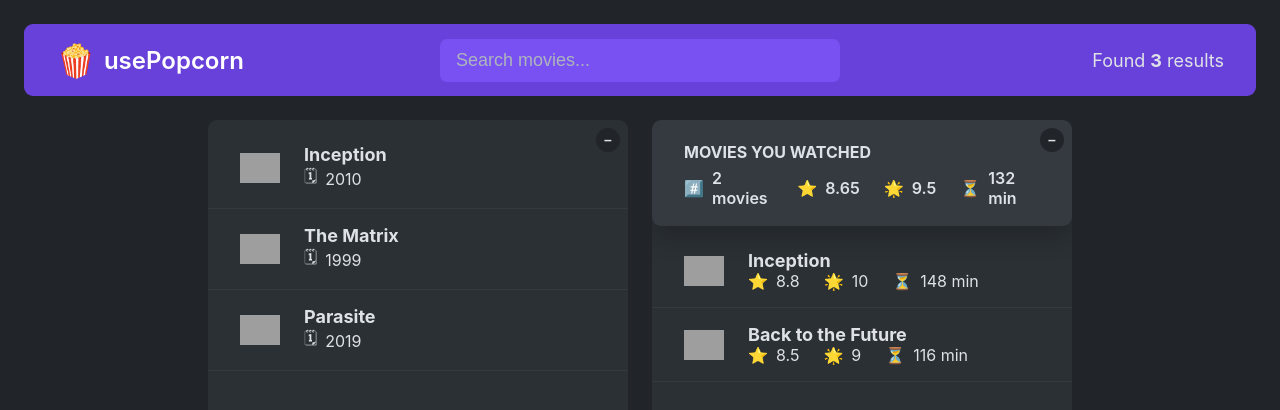
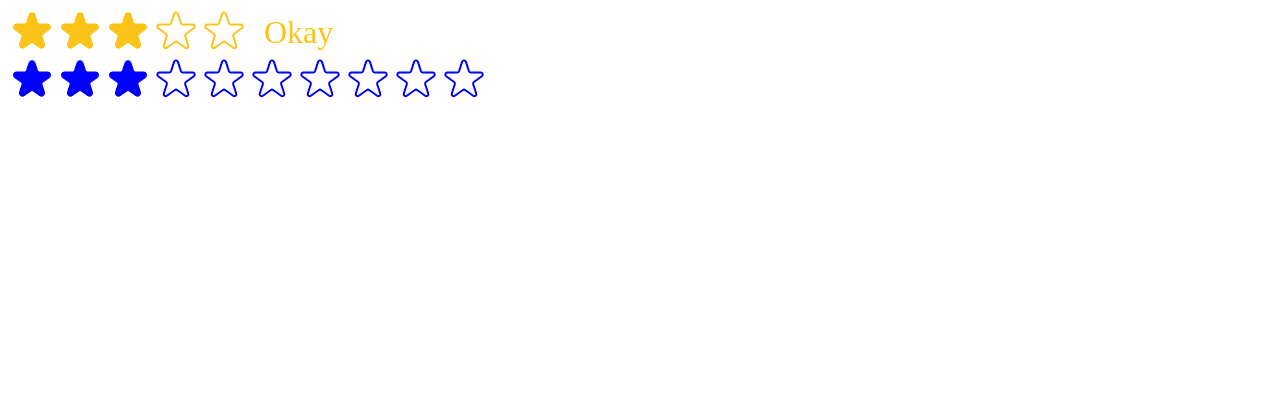
Before and after one commit to Sougata2/use-popcorn, a React (Create React App) app: page / in a window 1280 px wide. Shown: the top 410 px of the page. Built offline with nearby package versions, Linux system fonts and the light colour scheme; grey boxes are pictures that could not be loaded.

Commit message:
starting rating

```diff
--- /dev/null
+++ b/src/StarRating.js
@@ -0,0 +1,113 @@
+import { useState } from "react";
+
+const containerStyle = { display: "flex", alignItems: "center", gap: "16px" };
+const starContainerStyle = {
+  display: "flex",
+  //   gap: "4px",
+};
+
+export default function StarRating({
+  maxRating = 5,
+  color = "#fcc419",
+  size = 48,
+  className = "",
+  messages = [],
+  defaultRating = 0,
+  onSetRating,
+}) {
+  const [rating, setRating] = useState(defaultRating);
+  const [tempRating, setTempRating] = useState(defaultRating);
+
+  const textStyle = {
+    lineHeight: "1",
+    margin: "0",
+    color,
+    fontSize: `${size / 1.5}px`,
+  };
+
+  function handleEnter(r) {
+    setTempRating(r);
+  }
+  function handleClick() {
+    setRating(tempRating);
+    onSetRating(tempRating);
+  }
+  function handleLeave() {
+    setTempRating(rating);
+  }
+  return (
+    <div style={containerStyle} className={className}>
+      <div style={starContainerStyle}>
+        {Array.from({ length: maxRating }, (_, i) => (
+          <Star
+            key={i}
+            color={color}
+            size={size}
+            full={i + 1 <= tempRating}
+            handleEnter={() => handleEnter(i + 1)}
+            handleClick={handleClick}
+            handleLeave={handleLeave}
+          />
+        ))}
+      </div>
+      <p style={textStyle}>{messages[tempRating - 1] || ""}</p>
+    </div>
+  );
+}
+
+function Star({ color, size, full, handleClick, handleEnter, handleLeave }) {
+  const starStyle = {
+    width: `${size}px`,
+    height: `${size}px`,
+    display: "block",
+    cursor: "pointer",
+    color,
+  };
+  return (
+    <span
+      style={starStyle}
+      onClick={handleClick}
+      onMouseOver={handleEnter}
+      onMouseLeave={handleLeave}
+    >
+      {full ? (
+        <svg
+          xmlns="http://www.w3.org/2000/svg"
+          viewBox="0 0 20 20"
+          fill={color}
+          stroke={color}
+        >
+          <path d="M9.049 2.927c.3-.921 1.603-.921 1.902 0l1.07 3.292a1 1 0 00.95.69h3.462c.969 0 1.371 1.24.588 1.81l-2.8 2.034a1 1 0 00-.364 1.118l1.07 3.292c.3.921-.755 1.688-1.54 1.118l-2.8-2.034a1 1 0 00-1.175 0l-2.8 2.034c-.784.57-1.838-.197-1.539-1.118l1.07-3.292a1 1 0 00-.364-1.118L2.98 8.72c-.783-.57-.38-1.81.588-1.81h3.461a1 1 0 00.951-.69l1.07-3.292z" />
+        </svg>
+      ) : (
+        <svg
+          xmlns="http://www.w3.org/2000/svg"
+          fill="none"
+          viewBox="0 0 24 24"
+          stroke={color}
+        >
+          <path
+            strokeLinecap="round"
+            strokeLinejoin="round"
+            strokeWidth="{2}"
+            d="M11.049 2.927c.3-.921 1.603-.921 1.902 0l1.519 4.674a1 1 0 00.95.69h4.915c.969 0 1.371 1.24.588 1.81l-3.976 2.888a1 1 0 00-.363 1.118l1.518 4.674c.3.922-.755 1.688-1.538 1.118l-3.976-2.888a1 1 0 00-1.176 0l-3.976 2.888c-.783.57-1.838-.197-1.538-1.118l1.518-4.674a1 1 0 00-.363-1.118l-3.976-2.888c-.784-.57-.38-1.81.588-1.81h4.914a1 1 0 00.951-.69l1.519-4.674z"
+          />
+        </svg>
+      )}
+
+      {/* <svg
+        xmlns="http://www.w3.org/2000/svg"
+        fill="none"
+        viewBox="0 0 24 24"
+        stroke="#000"
+      >
+        <path
+          strokeLinecap="round"
+          strokeLinejoin="round"
+          strokeWidth="{2}"
+          d="M11.049 2.927c.3-.921 1.603-.921 1.902 0l1.519 4.674a1 1 0 00.95.69h4.915c.969 0 1.371 1.24.588 1.81l-3.976 2.888a1 1 0 00-.363 1.118l1.518 4.674c.3.922-.755 1.688-1.538 1.118l-3.976-2.888a1 1 0 00-1.176 0l-3.976 2.888c-.783.57-1.838-.197-1.538-1.118l1.518-4.674a1 1 0 00-.363-1.118l-3.976-2.888c-.784-.57-.38-1.81.588-1.81h4.914a1 1 0 00.951-.69l1.519-4.674z"
+        />
+      </svg> */}
+    </span>
+  );
+}
--- a/src/index.js
+++ b/src/index.js
@@ -1,13 +1,36 @@
-import React from 'react';
-import ReactDOM from 'react-dom/client';
-import './index.css';
-import App from './App';
-import reportWebVitals from './reportWebVitals';
+import React, { useState } from "react";
+import ReactDOM from "react-dom/client";
+// import "./index.css";
+import App from "./App";
+import reportWebVitals from "./reportWebVitals";
+import StarRating from "./StarRating";
 
-const root = ReactDOM.createRoot(document.getElementById('root'));
+function Test() {
+  const [movieRating, setMovieRating] = useState(0);
+
+  return (
+    <>
+      <StarRating
+        color="blue"
+        maxRating={10}
+        defaultRating={3}
+        onSetRating={setMovieRating}
+      />
+      {movieRating > 0 && <p>This movie was rated {movieRating} stars</p>}
+    </>
+  );
+}
+
+const root = ReactDOM.createRoot(document.getElementById("root"));
 root.render(
   <React.StrictMode>
-    <App />
+    {/* <App /> */}
+    <StarRating
+      maxRating={5}
+      messages={["Terrible", "Bad", "Okay", "Good", "Amazing"]}
+      defaultRating={3}
+    />
+    <Test />
   </React.StrictMode>
 );
 
```
